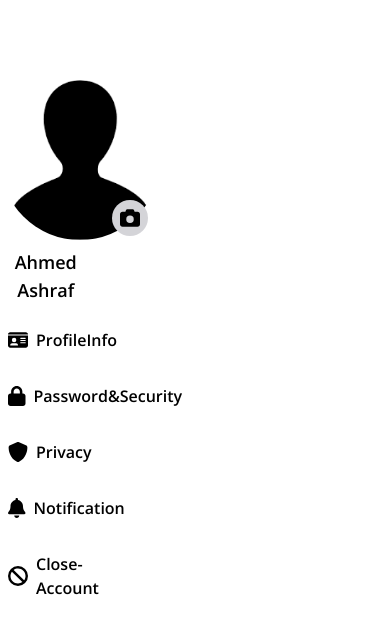
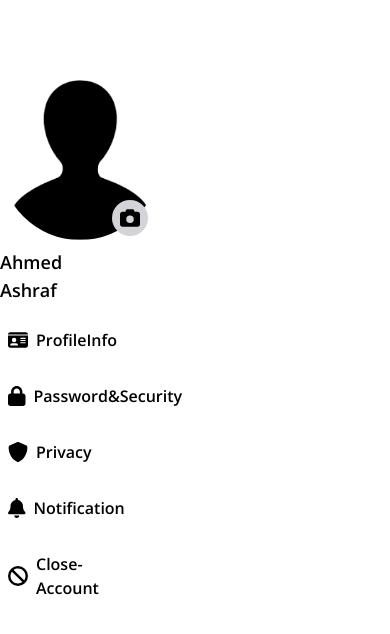
Before and after one commit to FrontEndDevo/NeuraLearnAcademy, a React (Vite) app: page /profile in a window 390 px wide. Shown: the top 634 px of the page. Built offline with nearby package versions, Linux system fonts and the light colour scheme.

Commit message:
Changed the layout of the Profile page.

```diff
--- a/src/pages/ProfilePage.jsx
+++ b/src/pages/ProfilePage.jsx
@@ -3,9 +3,9 @@ import ProfileLists from "../components/ProfileParts/ProfileLists";
 
 const ProfilePage = () => {
   return (
-    <section className="container grid grid-cols-4 gap-2 py-20">
+    <section className="grid grid-cols-6 gap-5 py-20 lg:mx-28 lg:grid-cols-4 md:mx-10">
       <ProfileLists />
-      <div className="col-span-3">
+      <div className="col-span-6 mx-3 md:col-start-3 md:col-span-4 lg:col-start-2 md:mx-0">
         <Outlet />
       </div>
     </section>
```
